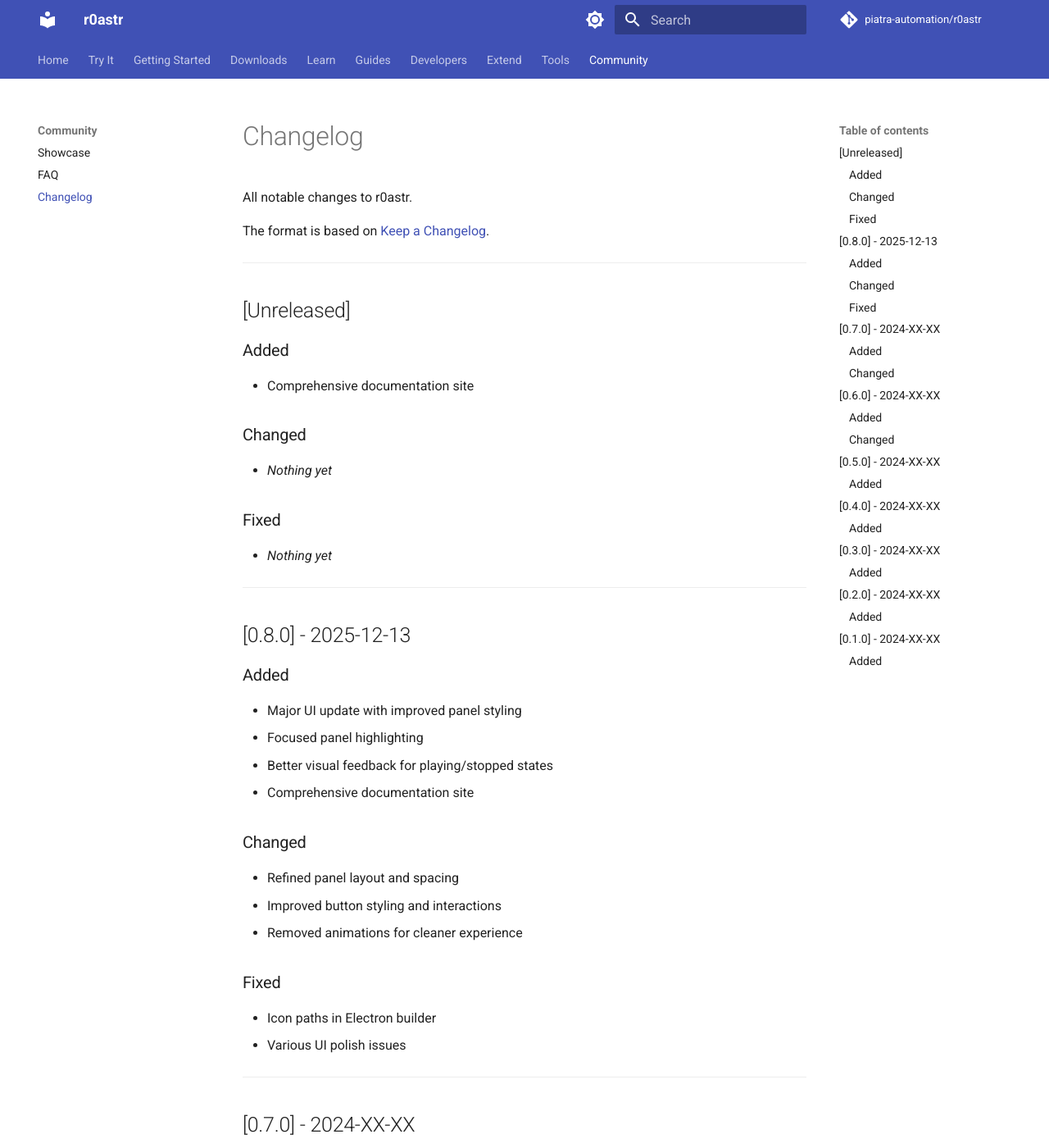
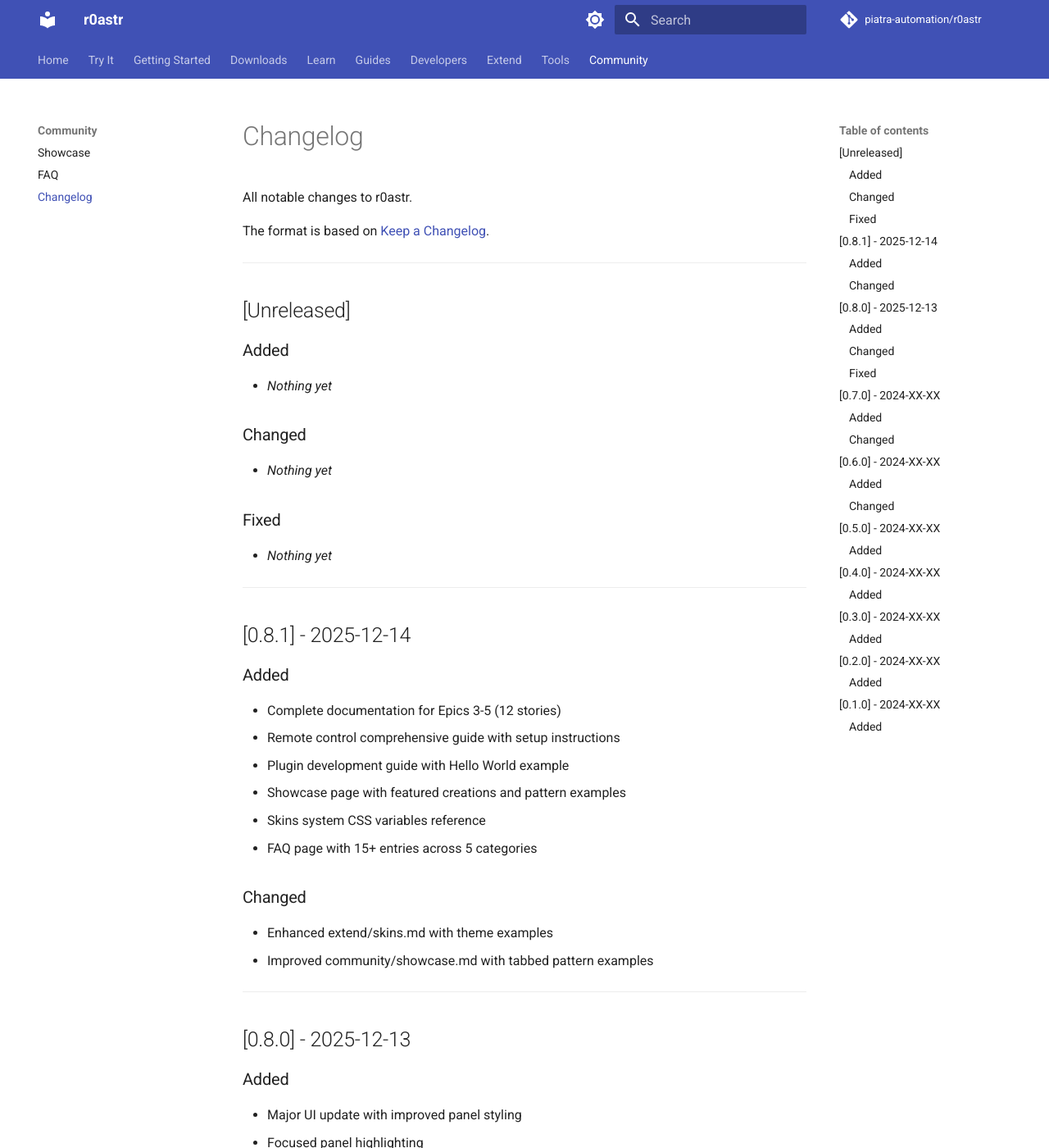
Before and after one commit to piatra-automation/r0astr, an MkDocs documentation site: the page built from docs-source/community/changelog.md, in a window 1280 px wide and 1400 px high. Shown: the whole window at 82% size. Built offline with MkDocs 1.6.1 and Material for MkDocs 9.7.7, drawn with Linux system fonts in a browser that asks for light colours; comment, search, counter and statistics services are not loaded.

Commit message:
^^^ v0.8.1 Documentation

```diff
--- a/docs-source/community/changelog.md
+++ b/docs-source/community/changelog.md
@@ -9,13 +9,29 @@
 ## [Unreleased]
 
 ### Added
-- Comprehensive documentation site
+- *Nothing yet*
 
 ### Changed
 - *Nothing yet*
 
 ### Fixed
 - *Nothing yet*
+
+---
+
+## [0.8.1] - 2025-12-14
+
+### Added
+- Complete documentation for Epics 3-5 (12 stories)
+- Remote control comprehensive guide with setup instructions
+- Plugin development guide with Hello World example
+- Showcase page with featured creations and pattern examples
+- Skins system CSS variables reference
+- FAQ page with 15+ entries across 5 categories
+
+### Changed
+- Enhanced extend/skins.md with theme examples
+- Improved community/showcase.md with tabbed pattern examples
 
 ---
 
--- a/pyproject.toml
+++ b/pyproject.toml
@@ -1,6 +1,6 @@
 [project]
 name = "r0astr"
-version = "0.8.0"
+version = "0.8.1"
 description = "r0astr - Multi-instrument live coding interface built on Strudel"
 authors = [
     {name = "Peter Kalt",email = "peter.kalt@piatra.com.au"}
```
Also changed, not shown: 1 other file.
